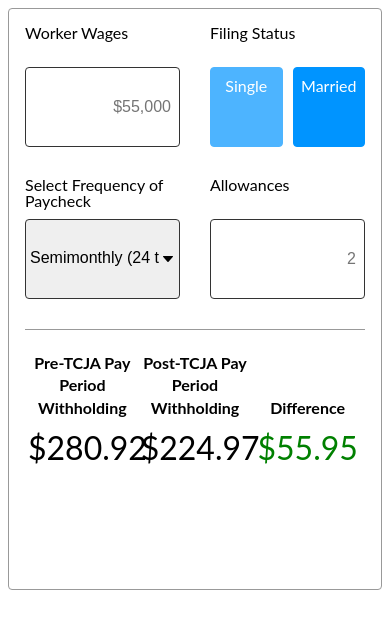
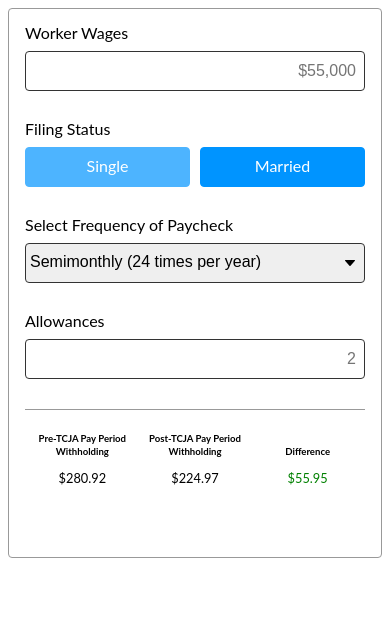
Before and after one commit to TaxFoundation/web-withholding-calculator, a React (Create React App) app: page / in a window 390 px wide. Shown: the top 628 px of the page. Built offline with nearby package versions, Linux system fonts and the light colour scheme; the HTML template or start-up script is replaced by a standard one.

Commit message:
Create a basic mobile layout

```diff
--- a/src/App.js
+++ b/src/App.js
@@ -22,6 +22,10 @@ const Container = styled.div`
 
   * {
     box-sizing: border-box;
+  }
+
+  @media (max-width: 480px) {
+    grid-template: repeat(4, 1fr) 2fr / 100%;
   }
 `;
 
--- a/src/components/InputContainer.js
+++ b/src/components/InputContainer.js
@@ -2,8 +2,10 @@ import styled from 'styled-components';
 
 const Container = styled.div`
   display: grid;
+  grid-column: span 1;
   grid-gap: 10px;
-  grid-template: 2fr 5fr / 1fr;
+  grid-row: span 1;
+  grid-template-rows: 2fr 5fr;
 `;
 
 export default Container;
--- a/src/components/ResultsTable.js
+++ b/src/components/ResultsTable.js
@@ -5,6 +5,10 @@ import getWithholdingTax from './Calculate';
 
 const Container = styled.div`
   grid-column: 1 / 3;
+
+  @media (max-width: 480px) {
+    grid-column: span 1;
+  }
 `;
 
 const Table = styled.table`
@@ -25,6 +29,16 @@ const Table = styled.table`
 
   td {
     font-size: 2rem;
+  }
+
+  @media (max-width: 480px) {
+    th {
+      font-size: 0.6rem;
+    }
+
+    td {
+      font-size: 0.8rem;
+    }
   }
 `;
 
```
